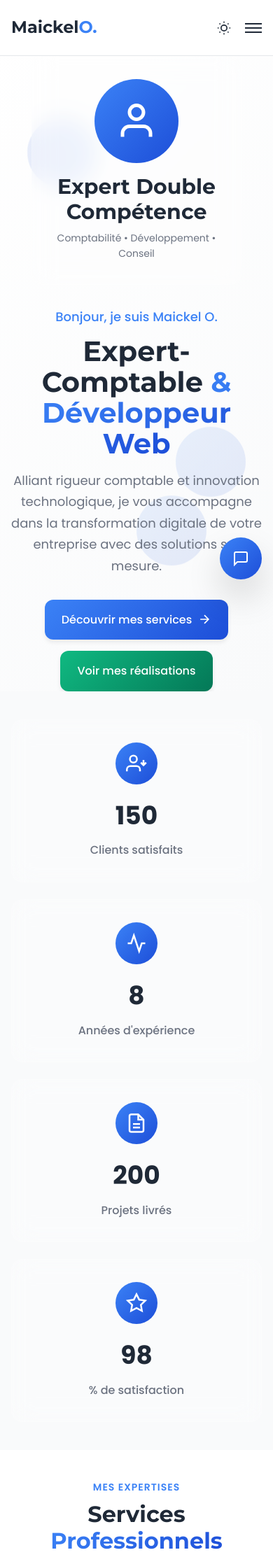
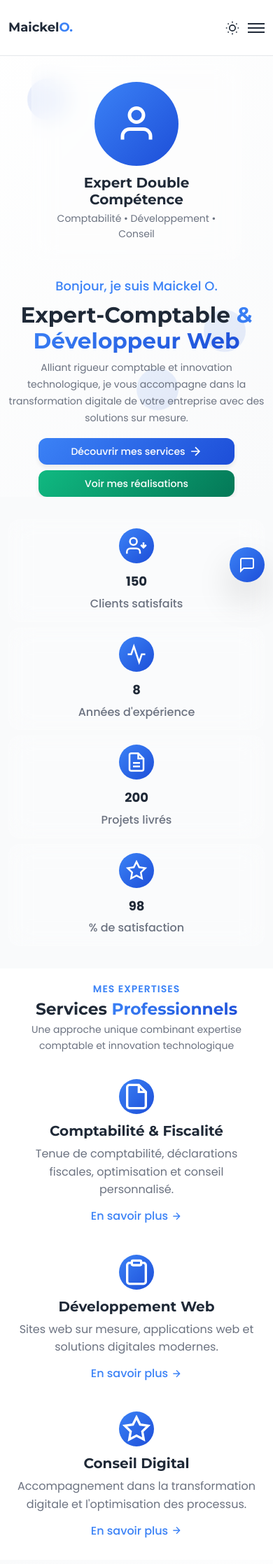
Before and after one commit to maickel2001/sitebolt, a PHP site: page / in a window 390 px wide. Shown: the top 2235 px of the page at 70% size. Run offline with PHP 8.4, Linux system fonts and the light colour scheme.

Commit message:
Corrections responsive pour mobile

```diff
--- a/index.html
+++ b/index.html
@@ -3,6 +3,7 @@
 <head>
     <meta charset="UTF-8">
     <meta name="viewport" content="width=device-width, initial-scale=1.0">
+    <meta name="format-detection" content="telephone=no">
     <meta name="description" content="Expert-comptable et développeur web - Services professionnels de comptabilité et développement digital">
     <meta name="keywords" content="comptable, développeur web, expert-comptable, développement, comptabilité">
     <meta name="author" content="Votre Nom">
--- a/styles/components.css
+++ b/styles/components.css
@@ -617,6 +617,7 @@
     border: 1px solid var(--glass-border);
     border-radius: var(--radius-xl);
     backdrop-filter: blur(var(--blur));
+    -webkit-backdrop-filter: blur(var(--blur));
     display: none;
     flex-direction: column;
     box-shadow: var(--shadow-large);
@@ -754,10 +755,20 @@
 @media (max-width: 768px) {
     .services-grid {
         grid-template-columns: 1fr;
+        gap: var(--space-lg);
     }
 
     .stats-grid {
         grid-template-columns: repeat(2, 1fr);
+        gap: var(--space-md);
+    }
+
+    .stat-card {
+        padding: var(--space-lg);
+    }
+
+    .stat-number {
+        font-size: var(--font-size-3xl);
     }
 
     .skills-grid {
@@ -766,6 +777,16 @@
 
     .values-grid {
         grid-template-columns: repeat(2, 1fr);
+        gap: var(--space-lg);
+    }
+
+    .value-card {
+        padding: var(--space-lg);
+    }
+
+    .value-icon {
+        width: 60px;
+        height: 60px;
     }
 
     .timeline::before {
@@ -782,9 +803,24 @@
         height: 20px;
     }
 
+    .timeline-content {
+        padding: var(--space-lg);
+    }
+
     .process-step {
         flex-direction: column;
         text-align: center;
+        gap: var(--space-md);
+    }
+
+    .step-number {
+        width: 50px;
+        height: 50px;
+        font-size: var(--font-size-lg);
+    }
+
+    .step-content {
+        padding: var(--space-md);
     }
 
     .chatbot-window {
@@ -796,19 +832,19 @@
         bottom: var(--space-md);
         right: var(--space-md);
     }
-}
 
-@media (max-width: 480px) {
-    .stats-grid {
-        grid-template-columns: 1fr;
+    .service-card {
+        padding: var(--space-lg);
     }
 
-    .values-grid {
-        grid-template-columns: 1fr;
+    .service-icon {
+        width: 60px;
+        height: 60px;
     }
 
-    .about-highlights {
-        grid-template-columns: 1fr;
+    .cta-content {
+        padding: var(--space-xl);
+        gap: var(--space-lg);
     }
 
     .cta-actions {
@@ -820,9 +856,119 @@
         width: 100%;
         justify-content: center;
     }
+}
+
+@media (max-width: 480px) {
+    .stats-grid {
+        grid-template-columns: 1fr;
+        gap: var(--space-sm);
+    }
+
+    .stat-card {
+        padding: var(--space-md);
+    }
+
+    .stat-icon {
+        width: 50px;
+        height: 50px;
+    }
+
+    .stat-number {
+        font-size: var(--font-size-2xl);
+    }
+
+    .values-grid {
+        grid-template-columns: 1fr;
+        gap: var(--space-md);
+    }
+
+    .value-card {
+        padding: var(--space-md);
+    }
+
+    .value-icon {
+        width: 50px;
+        height: 50px;
+    }
+
+    .about-highlights {
+        grid-template-columns: 1fr;
+        gap: var(--space-sm);
+    }
+
+    .highlight-item {
+        padding: var(--space-md);
+        gap: var(--space-sm);
+    }
+
+    .highlight-icon {
+        width: 30px;
+        height: 30px;
+    }
+
+    .service-card {
+        padding: var(--space-md);
+    }
+
+    .service-icon {
+        width: 50px;
+        height: 50px;
+    }
+
+    .service-category-header {
+        padding: var(--space-lg);
+        gap: var(--space-md);
+    }
+
+    .service-category-icon {
+        width: 60px;
+        height: 60px;
+    }
+
+    .step-number {
+        width: 40px;
+        height: 40px;
+        font-size: var(--font-size-base);
+    }
+
+    .step-content {
+        padding: var(--space-sm);
+    }
+
+    .timeline-content {
+        padding: var(--space-md);
+    }
+
+    .cta-content {
+        padding: var(--space-lg);
+        gap: var(--space-md);
+    }
+
+    .cta-text h2 {
+        font-size: var(--font-size-2xl);
+        margin-bottom: var(--space-xs);
+    }
+
+    .cta-text p {
+        font-size: var(--font-size-sm);
+    }
 
     .chatbot-window {
         width: calc(100vw - 2rem);
         right: calc(-100vw + 60px + 2rem);
+        height: 350px;
+    }
+
+    .chatbot-toggle {
+        width: 50px;
+        height: 50px;
+    }
+
+    .faq-question h3 {
+        font-size: var(--font-size-base);
+    }
+
+    .faq-answer p {
+        font-size: var(--font-size-sm);
     }
 }
--- a/styles/main.css
+++ b/styles/main.css
@@ -90,6 +90,8 @@
 html {
     scroll-behavior: smooth;
     font-size: 16px;
+    -webkit-text-size-adjust: 100%;
+    -ms-text-size-adjust: 100%;
 }
 
 body {
@@ -101,6 +103,8 @@ body {
     background-color: var(--background);
     transition: background-color var(--transition-base), color var(--transition-base);
     overflow-x: hidden;
+    -webkit-font-smoothing: antialiased;
+    -moz-osx-font-smoothing: grayscale;
 }
 
 /* Typography */
@@ -181,6 +185,7 @@ a:hover {
     border-bottom: 1px solid var(--border-color);
     z-index: 1000;
     transition: all var(--transition-base);
+    -webkit-backdrop-filter: blur(10px);
 }
 
 [data-theme="dark"] .header {
@@ -304,6 +309,10 @@ a:hover {
     transition: all var(--transition-base);
     position: relative;
     overflow: hidden;
+    -webkit-tap-highlight-color: transparent;
+    touch-action: manipulation;
+    user-select: none;
+    -webkit-user-select: none;
 }
 
 .btn-primary {
@@ -763,6 +772,19 @@ a:hover {
 }
 
 @media (max-width: 768px) {
+    :root {
+        --font-size-5xl: 2.5rem;
+        --font-size-4xl: 2rem;
+        --font-size-3xl: 1.5rem;
+        --space-lg: 1.5rem;
+        --space-xl: 2rem;
+        --space-2xl: 2.5rem;
+    }
+
+    .container {
+        padding: 0 var(--space-md);
+    }
+
     .nav-menu {
         position: fixed;
         top: 0;
@@ -772,6 +794,7 @@ a:hover {
         height: 100vh;
         background: var(--glass-bg);
         backdrop-filter: blur(var(--blur));
+        -webkit-backdrop-filter: blur(var(--blur));
         border-left: 1px solid var(--glass-border);
         padding: var(--space-2xl) var(--space-lg);
         transition: right var(--transition-base);
@@ -806,12 +829,51 @@ a:hover {
         display: flex;
     }
 
+    .hero {
+        min-height: 80vh;
+        padding-top: calc(var(--header-height) + var(--space-lg));
+    }
+
+    .hero-title {
+        font-size: clamp(1.8rem, 6vw, 2.5rem);
+        line-height: 1.2;
+    }
+
+    .hero-description {
+        font-size: var(--font-size-base);
+    }
+
     .hero-buttons {
         justify-content: center;
+        flex-direction: column;
+        align-items: center;
+        gap: var(--space-sm);
     }
 
     .hero-buttons .btn {
         padding: var(--space-md) var(--space-lg);
+        min-width: 250px;
+        justify-content: center;
+    }
+
+    .page-header {
+        padding: calc(var(--header-height) + var(--space-xl)) 0 var(--space-xl);
+    }
+
+    .page-title {
+        font-size: clamp(1.5rem, 5vw, 2.5rem);
+    }
+
+    .page-description {
+        font-size: var(--font-size-base);
+    }
+
+    .section {
+        padding: var(--space-xl) 0;
+    }
+
+    .section-title {
+        font-size: clamp(1.5rem, 5vw, 2.5rem);
     }
 
     .footer-bottom {
@@ -822,25 +884,84 @@ a:hover {
 
 @media (max-width: 480px) {
     :root {
-        --space-sm: 0.75rem;
-        --space-md: 1rem;
-        --space-lg: 1.5rem;
-        --space-xl: 2rem;
-        --space-2xl: 2.5rem;
+        --space-xs: 0.25rem;
+        --space-sm: 0.5rem;
+        --space-md: 0.75rem;
+        --space-lg: 1rem;
+        --space-xl: 1.5rem;
+        --space-2xl: 2rem;
+        --font-size-5xl: 2rem;
+        --font-size-4xl: 1.75rem;
+        --font-size-3xl: 1.25rem;
+        --font-size-2xl: 1.125rem;
     }
 
     .container {
         padding: 0 var(--space-md);
     }
 
+    .nav-menu {
+        width: 90%;
+        padding: var(--space-xl) var(--space-md);
+    }
+
+    .hero {
+        min-height: 70vh;
+        padding-top: calc(var(--header-height) + var(--space-md));
+    }
+
+    .hero-title {
+        font-size: clamp(1.5rem, 8vw, 2rem);
+        margin-bottom: var(--space-sm);
+    }
+
+    .hero-description {
+        font-size: var(--font-size-sm);
+        margin-bottom: var(--space-lg);
+    }
+
     .hero-buttons {
         flex-direction: column;
         align-items: center;
+        gap: var(--space-sm);
     }
 
     .hero-buttons .btn {
-        min-width: 200px;
+        width: 100%;
+        max-width: 280px;
         justify-content: center;
+        padding: var(--space-sm) var(--space-md);
+        font-size: var(--font-size-sm);
+    }
+
+    .page-header {
+        padding: calc(var(--header-height) + var(--space-lg)) 0 var(--space-lg);
+    }
+
+    .page-title {
+        font-size: clamp(1.25rem, 6vw, 2rem);
+        margin-bottom: var(--space-xs);
+    }
+
+    .page-description {
+        font-size: var(--font-size-sm);
+    }
+
+    .section {
+        padding: var(--space-lg) 0;
+    }
+
+    .section-header {
+        margin-bottom: var(--space-xl);
+    }
+
+    .section-title {
+        font-size: clamp(1.25rem, 6vw, 2rem);
+        margin-bottom: var(--space-xs);
+    }
+
+    .section-description {
+        font-size: var(--font-size-sm);
     }
 
     .back-to-top {
@@ -849,4 +970,9 @@ a:hover {
         width: 45px;
         height: 45px;
     }
+
+    .floating-element {
+        width: 60px;
+        height: 60px;
+    }
 }
```
